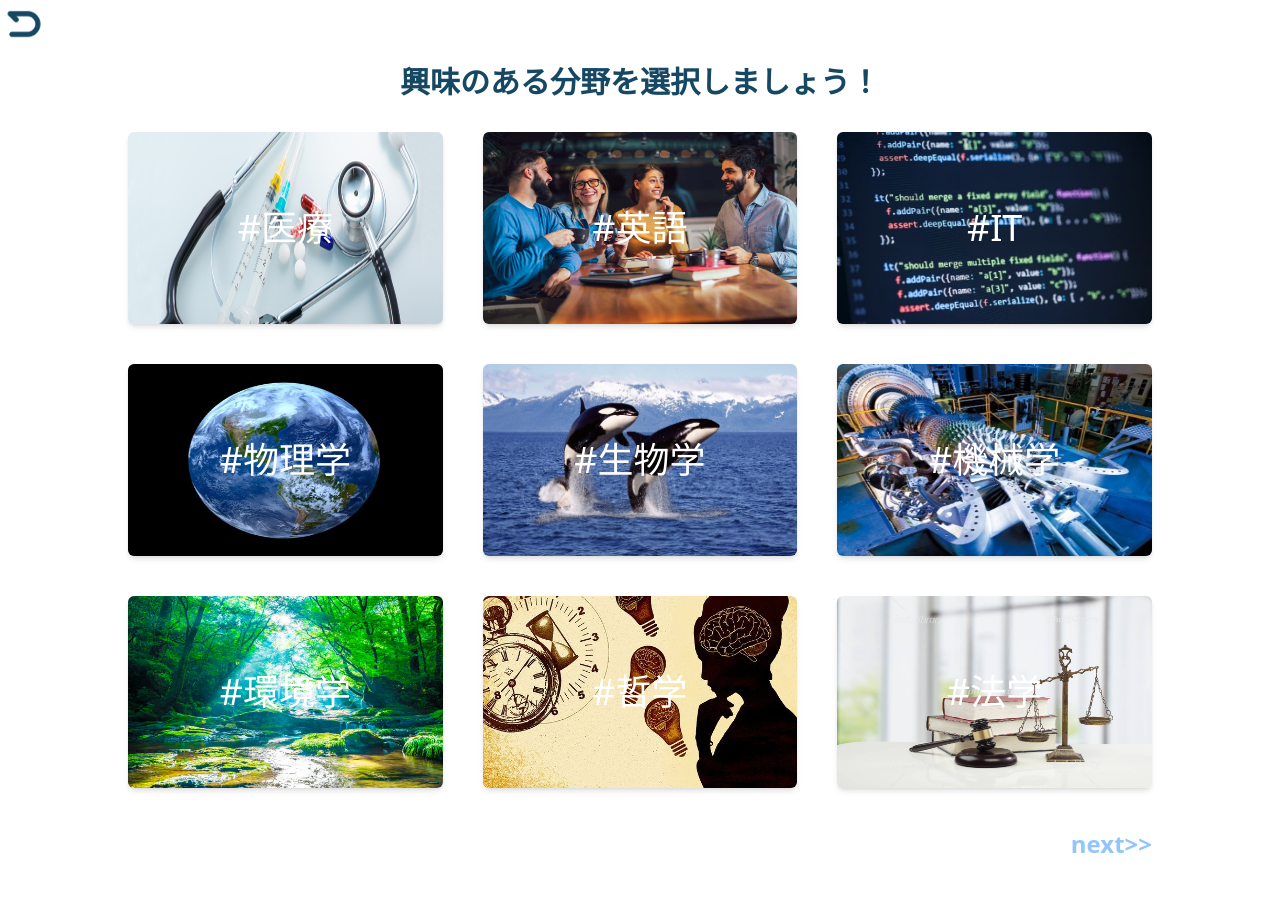
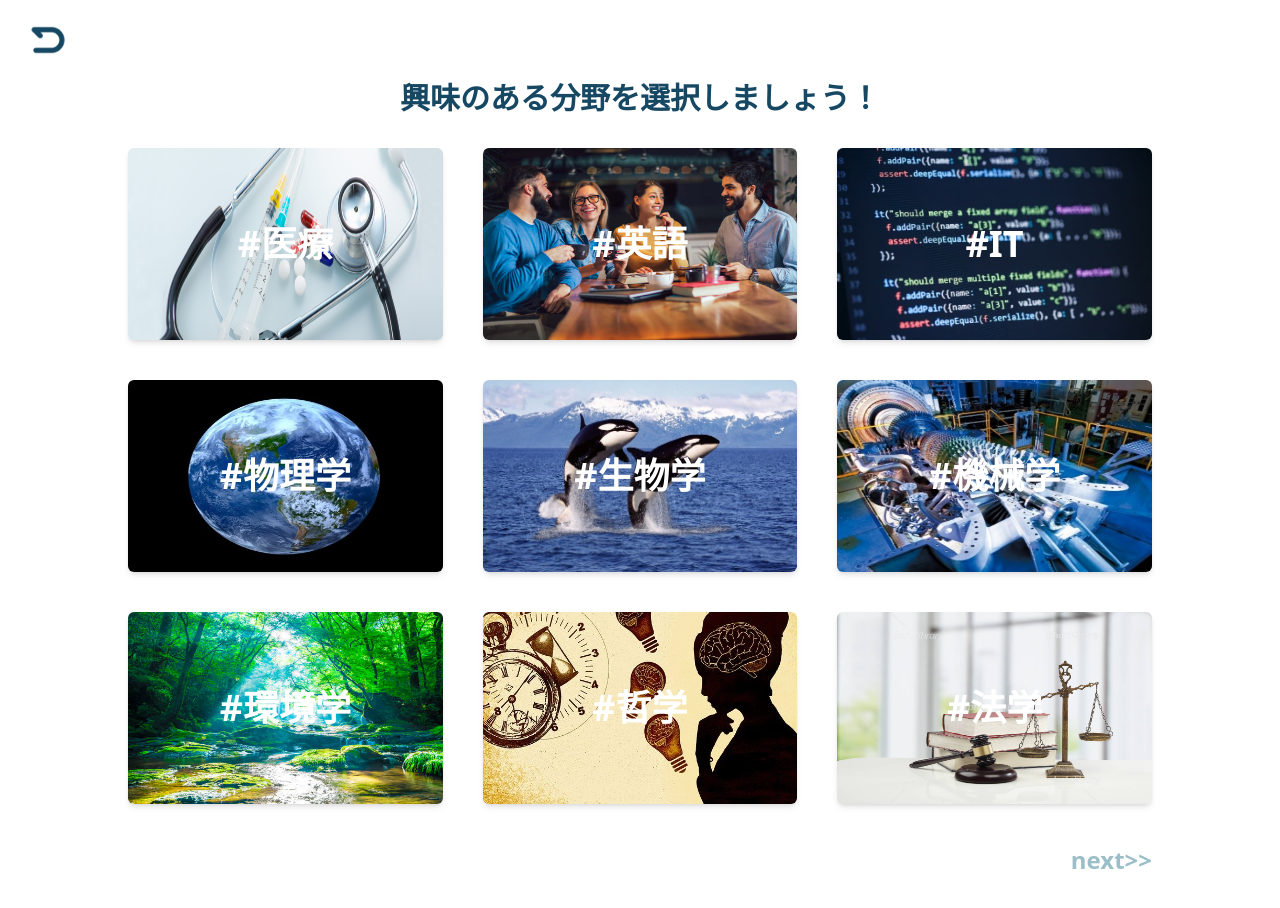
Before and after one commit to mod0dethink/UniVivid, a React (Create React App) app: page /category in a window 1280 px wide. Shown: the top 908 px of the page. Built offline with nearby package versions, Linux system fonts and the light colour scheme.

Commit message:
Categoryの余白修正

```diff
--- a/src/components/CategoryComponent.js
+++ b/src/components/CategoryComponent.js
@@ -13,15 +13,16 @@ import ImageHou from '../assets/images/hougaku.jpg'
 
 function CategoryComponent() {
   return (
-    <div className=" m-32 mt-16">
+    <div className=" m-32 mt-16 mb-4">
       <section className="mb-8">
-        <div>
+        <div className="pt-4">
           <img
             src={ImageRet}
-            className="w-12 h-12 absolute top-0 left-0"
+            className="w-12 h-12 absolute top-4 left-6"
             alt="矢印"
           />
         </div>
+
         <div className="absolute w-14 h-14 left-10 top-5"></div>
 
         <div className="text-3xl font-bold text-center text-[#164863]">
@@ -31,7 +32,7 @@ function CategoryComponent() {
 
       <section className="grid grid-cols-1 lg:grid-cols-3 gap-10 mb-10">
         <div className="relative">
-          <p className="text-white text-4xl absolute top-1/2 left-1/2 transform -translate-x-1/2 -translate-y-1/2 px-2">
+          <p className="text-white text-4xl font-bold absolute top-1/2 left-1/2 transform -translate-x-1/2 -translate-y-1/2 px-2">
             #医療
           </p>
 
@@ -49,7 +50,7 @@ function CategoryComponent() {
         </div>
 
         <div className="relative">
-          <p className="text-white text-4xl absolute top-1/2 left-1/2 transform -translate-x-1/2 -translate-y-1/2 px-2">
+          <p className="text-white text-4xl font-bold absolute top-1/2 left-1/2 transform -translate-x-1/2 -translate-y-1/2 px-2">
             #英語
           </p>
           <article className="row-span-2 bg-white hover:bg-white rounded-md shadow-md hover:shadow-lg transition-shadow overflow-hidden">
@@ -66,7 +67,7 @@ function CategoryComponent() {
         </div>
 
         <div className="relative">
-          <p className="text-white text-4xl absolute top-1/2 left-1/2 transform -translate-x-1/2 -translate-y-1/2 px-2">
+          <p className="text-white text-4xl font-bold absolute top-1/2 left-1/2 transform -translate-x-1/2 -translate-y-1/2 px-2">
             #IT
           </p>
           <article className="row-span-2 bg-white hover:bg-white rounded-md shadow-md hover:shadow-lg transition-shadow overflow-hidden">
@@ -83,7 +84,7 @@ function CategoryComponent() {
         </div>
 
         <div className="relative">
-          <p className="text-white text-4xl absolute top-1/2 left-1/2 transform -translate-x-1/2 -translate-y-1/2 px-2">
+          <p className="text-white text-4xl font-bold absolute top-1/2 left-1/2 transform -translate-x-1/2 -translate-y-1/2 px-2">
             #物理学
           </p>
           <article className="row-span-2 bg-white hover:bg-white rounded-md shadow-md hover:shadow-lg transition-shadow overflow-hidden">
@@ -100,7 +101,7 @@ function CategoryComponent() {
         </div>
 
         <div className="relative">
-          <p className="text-white text-4xl absolute top-1/2 left-1/2 transform -translate-x-1/2 -translate-y-1/2 px-2">
+          <p className="text-white text-4xl font-bold absolute top-1/2 left-1/2 transform -translate-x-1/2 -translate-y-1/2 px-2">
             #生物学
           </p>
           <article className="row-span-2 bg-white hover:bg-white rounded-md shadow-md hover:shadow-lg transition-shadow overflow-hidden">
@@ -117,7 +118,7 @@ function CategoryComponent() {
         </div>
 
         <div className="relative">
-          <p className="text-white text-4xl absolute top-1/2 left-1/2 transform -translate-x-1/2 -translate-y-1/2 px-2">
+          <p className="text-white text-4xl font-bold absolute top-1/2 left-1/2 transform -translate-x-1/2 -translate-y-1/2 px-2">
             #機械学
           </p>
           <article className="row-span-2 bg-white hover:bg-white rounded-md shadow-md hover:shadow-lg transition-shadow overflow-hidden">
@@ -134,7 +135,7 @@ function CategoryComponent() {
         </div>
 
         <div className="relative">
-          <p className="text-white text-4xl absolute top-1/2 left-1/2 transform -translate-x-1/2 -translate-y-1/2 px-2">
+          <p className="text-white text-4xl font-bold absolute top-1/2 left-1/2 transform -translate-x-1/2 -translate-y-1/2 px-2">
             #環境学
           </p>
           <article className="row-span-2 bg-white hover:bg-white rounded-md shadow-md hover:shadow-lg transition-shadow overflow-hidden">
@@ -151,7 +152,7 @@ function CategoryComponent() {
         </div>
 
         <div className="relative">
-          <p className="text-white text-4xl absolute top-1/2 left-1/2 transform -translate-x-1/2 -translate-y-1/2 px-2">
+          <p className="text-white text-4xl font-bold absolute top-1/2 left-1/2 transform -translate-x-1/2 -translate-y-1/2 px-2">
             #哲学
           </p>
           <article className="row-span-2 bg-white hover:bg-white rounded-md shadow-md hover:shadow-lg transition-shadow overflow-hidden">
@@ -168,7 +169,7 @@ function CategoryComponent() {
         </div>
 
         <div className="relative">
-          <p className="text-white text-4xl absolute top-1/2 left-1/2 transform -translate-x-1/2 -translate-y-1/2 px-2">
+          <p className="text-white text-4xl font-bold absolute top-1/2 left-1/2 transform -translate-x-1/2 -translate-y-1/2 px-2">
             #法学
           </p>
           <article className="row-span-2 bg-white hover:bg-white rounded-md shadow-md hover:shadow-lg transition-shadow overflow-hidden">
@@ -186,7 +187,7 @@ function CategoryComponent() {
       </section>
 
       <section>
-        <div className="text-2xl text-right text-blue-300 font-bold">
+        <div className="text-2xl text-right text-[#9BBEC8] font-bold">
           next&gt;&gt;
         </div>
       </section>
```
